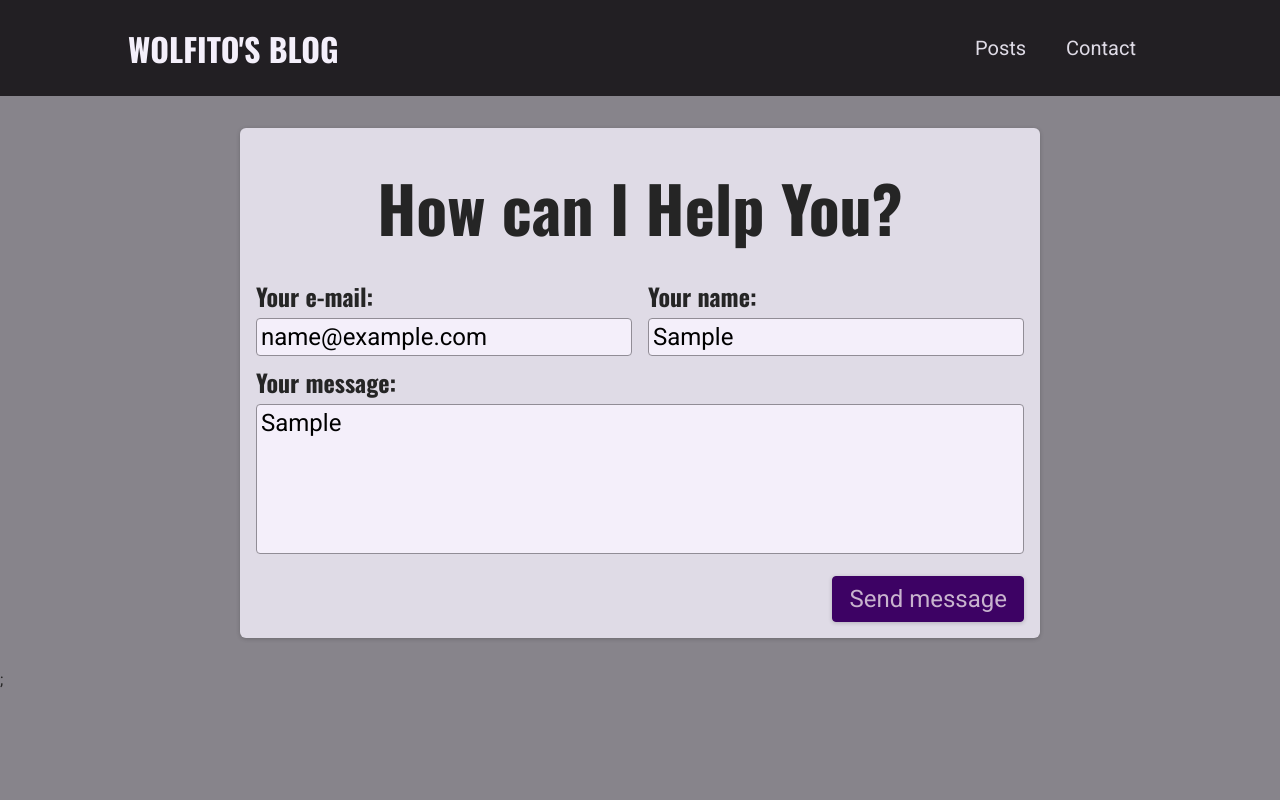
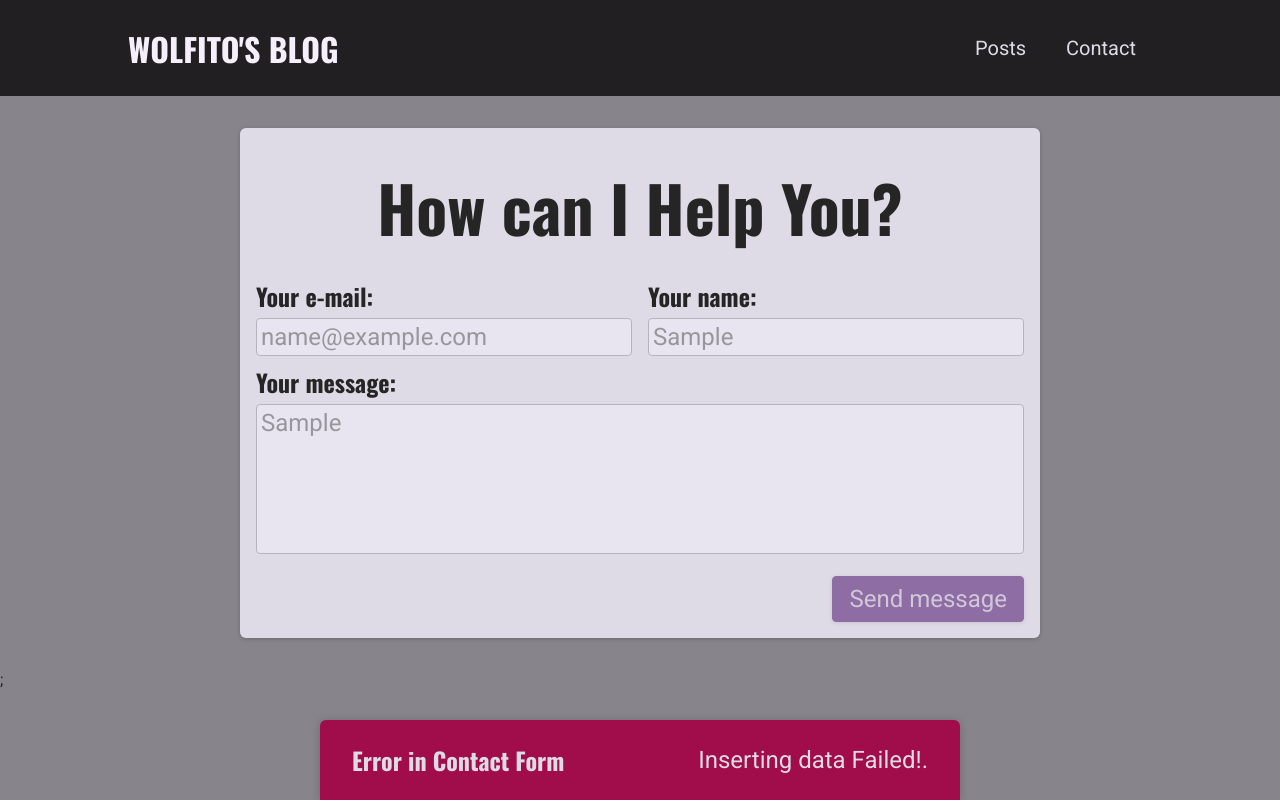
Before and after one commit to wolfitoXtreme/nextjs-14-course-pages-router, a Next.js app: page /contact in a window 1280 px wide. Both pictures are taken after typing "name@example.com", "Sample", "Sample" into the empty fields and a click on the button "Send message". Built offline with nearby package versions, Linux system fonts and the light colour scheme; no server answers; the database is empty.

Commit message:
section 12
up to lesson 283

```diff
--- a/components/contact/ContactForm.module.scss
+++ b/components/contact/ContactForm.module.scss
@@ -31,6 +31,10 @@
   border-radius: 4px;
   background-color: var(--color-grey-50);
   resize: none;
+
+  &:disabled {
+    opacity: 0.5;
+  }
 }
 
 .controls {
@@ -58,6 +62,10 @@
   border-radius: 4px;
   background-color: var(--color-primary-700);
   cursor: pointer;
+
+  &:disabled {
+    opacity: 0.5;
+  }
 }
 
 .form button:hover {
--- a/components/contact/ContactForm.tsx
+++ b/components/contact/ContactForm.tsx
@@ -1,6 +1,13 @@
-import { ChangeEvent, FormEvent, useState } from 'react';
+import { ChangeEvent, FormEvent, useEffect, useState } from 'react';
 
-import { EnumRequestMethod, TContactFormFields } from '@/types';
+import {
+  EnumNotificationStatus,
+  EnumRequestMethod,
+  TContactFormFields,
+  TNotification,
+} from '@/types';
+
+import Notification from '@/components/ui/Notification';
 
 import styles from './ContactForm.module.scss';
 
@@ -11,7 +18,42 @@ const ContactForm = () => {
     message: '',
     name: '',
   });
+
+  const [formIsDisabled, setFormIsDisabled] = useState(false);
+
+  const [notificationData, setNotificationData] =
+    useState<TNotification | null>(null);
+
   const { email, message, name } = fieldValues;
+
+  useEffect(() => {
+    // disable fields while pending
+    if (notificationData?.status === EnumNotificationStatus.PENDING) {
+      setFormIsDisabled(true);
+    }
+
+    // removes notification  on success or error
+    if (
+      notificationData?.status === EnumNotificationStatus.SUCCESS ||
+      notificationData?.status === EnumNotificationStatus.ERROR
+    ) {
+      const timer = setTimeout(() => {
+        setNotificationData(null);
+        setFormIsDisabled(false);
+
+        // reset fields on success
+        if (notificationData?.status === EnumNotificationStatus.SUCCESS) {
+          setFieldValues({
+            email: '',
+            message: '',
+            name: '',
+          });
+        }
+      }, 3000);
+
+      return () => clearTimeout(timer);
+    }
+  }, [notificationData?.status]);
 
   const setFieldValueHandler = (
     event: ChangeEvent<HTMLInputElement> | ChangeEvent<HTMLTextAreaElement>,
@@ -30,12 +72,39 @@ const ContactForm = () => {
     event.preventDefault();
     // client side validation would be here...
 
+    setNotificationData({
+      message: 'Contact data being sent now',
+      status: EnumNotificationStatus.PENDING,
+      title: 'Sending...',
+    });
+
     fetch('/api/contact', {
       body: JSON.stringify(fieldValues),
       headers: {
         'Content-Type': 'application/json',
       },
       method: EnumRequestMethod.POST,
+    }).then(response => {
+      if (response.ok) {
+        // eslint-disable-next-line no-console
+        console.log('response OK', { response });
+
+        setNotificationData({
+          message: 'Contact data sent',
+          status: EnumNotificationStatus.SUCCESS,
+          title: 'Complete',
+        });
+
+        return response.json();
+      }
+
+      response.json().then(data => {
+        setNotificationData({
+          message: data.message,
+          status: EnumNotificationStatus.ERROR,
+          title: 'Error in Contact Form',
+        });
+      });
     });
   };
 
@@ -51,6 +120,7 @@ const ContactForm = () => {
               id="email"
               required
               value={email}
+              disabled={formIsDisabled}
               onChange={setFieldValueHandler}
             />
           </div>
@@ -61,6 +131,7 @@ const ContactForm = () => {
               id="name"
               required
               value={name}
+              disabled={formIsDisabled}
               onChange={setFieldValueHandler}
             />
           </div>
@@ -73,13 +144,15 @@ const ContactForm = () => {
             rows={5}
             required
             value={message}
+            disabled={formIsDisabled}
             onChange={setFieldValueHandler}></textarea>
         </div>
 
         <div className={styles.actions}>
-          <button>Send message</button>
+          <button disabled={formIsDisabled}>Send message</button>
         </div>
       </form>
+      {notificationData && <Notification {...notificationData} />}
     </section>
   );
 };
--- /dev/null
+++ b/components/ui/Notification.module.scss
@@ -0,0 +1,43 @@
+.notification {
+  bottom: 0;
+  left: 0;
+  position: fixed;
+  padding: 0 var(--size-8);
+  width: 100%;
+  height: 5rem;
+  color: var(--color-grey-100);
+  box-shadow: 0 1px 8px rgb(0 0 0 / 0.2);
+  border-top-left-radius: 0;
+  border-top-right-radius: 0;
+  display: flex;
+  align-items: center;
+  justify-content: space-between;
+  background-color: var(--color-grey-800);
+}
+
+.notification h2 {
+  margin: 0;
+  font-size: var(--size-6);
+}
+
+.notification p {
+  margin: 0;
+}
+
+.success {
+  color: var(--color-grey-800);
+  background-color: var(--color-success-500);
+}
+
+.error {
+  background-color: var(--color-error-500);
+}
+
+@media (width >= 768px) {
+  .notification {
+    left: calc(50% - 20rem);
+    width: 40rem;
+    border-top-left-radius: 6px;
+    border-top-right-radius: 6px;
+  }
+}
--- /dev/null
+++ b/components/ui/Notification.tsx
@@ -0,0 +1,21 @@
+import classNames from 'classnames';
+
+import { EnumNotificationStatus, INotification } from '@/types';
+
+import styles from './Notification.module.scss';
+
+const Notification: React.FC<INotification> = ({ message, status, title }) => {
+  return (
+    <div
+      className={classNames(styles.notification, {
+        [styles.error]: status === EnumNotificationStatus.ERROR,
+        [styles.pending]: status === EnumNotificationStatus.PENDING,
+        [styles.success]: status === EnumNotificationStatus.SUCCESS,
+      })}>
+      <h2>{title}</h2>
+      <p>{message}</p>
+    </div>
+  );
+};
+
+export default Notification;
--- a/pages/api/contact.ts
+++ b/pages/api/contact.ts
@@ -59,7 +59,7 @@ const handler = async (req: NextApiRequest, res: NextApiResponse) => {
     } catch (error) {
       // eslint-disable-next-line no-console
       console.log({ error });
-      res.status(500).json({ message: 'Inserting data Failed.' });
+      res.status(500).json({ message: 'Inserting data Failed!.' });
     }
   }
 
--- a/types/enums.ts
+++ b/types/enums.ts
@@ -7,3 +7,9 @@ export enum EnumRequestMethod {
   GET = 'GET',
   POST = 'POST',
 }
+
+export enum EnumNotificationStatus {
+  ERROR = 'error',
+  PENDING = 'pending',
+  SUCCESS = 'success',
+}
--- a/types/interfaces.ts
+++ b/types/interfaces.ts
@@ -1,4 +1,4 @@
-import { SampleAT, SampleBT } from '@/types/types';
+import { SampleAT, SampleBT, TNotification } from './types';
 
 export interface SampleAI<P = SampleAT> {
   (args: P): string;
@@ -11,3 +11,5 @@ export interface SampleBI {
 export interface SampleCI {
   (...args: [a: string, b: number]): string;
 }
+
+export interface INotification extends TNotification {}
```
Also changed, not shown: types/types.ts (+8 -0 lines), .eslintrc.js.
